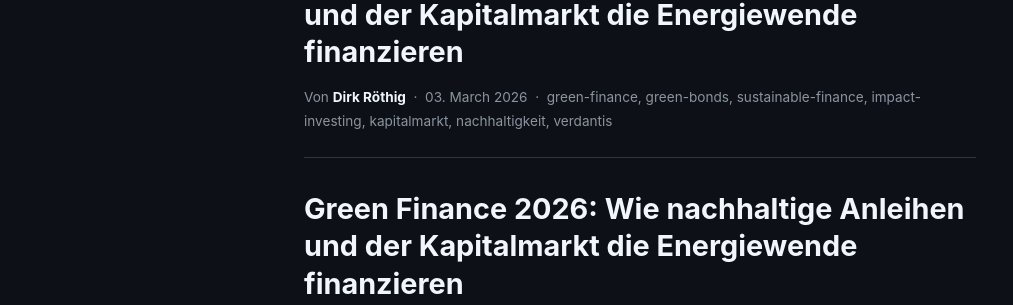
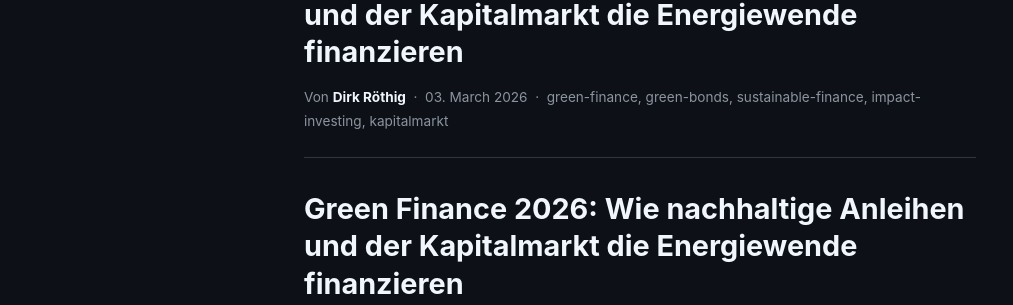
Before and after one commit to GaudianVivere/GaudianVivere.github.io, a Jekyll site: the page built from _posts/2026-03-03-artikel-30-de.md, in a window 1280 px wide and 900 px high. Shown: the part 134-439 px from the top of the window, without its empty margins (0-1013 px from the left). Built offline with Jekyll 4.4.1, drawn with Linux system fonts in a browser that asks for light colours; some of the changed lines change nothing that is shown; some of the changed text lies outside the part shown.

Commit message:
Update 2026-03-03-artikel-30-de.md

```diff
--- a/_posts/2026-03-03-artikel-30-de.md
+++ b/_posts/2026-03-03-artikel-30-de.md
@@ -1,13 +1,8 @@
 ---
-layout: post
 title: "Green Finance 2026: Wie nachhaltige Anleihen und der Kapitalmarkt die Energiewende finanzieren"
-date: 2026-03-03
-categories: [nachhaltigkeit]
-tags: ["green-finance", "green-bonds", "sustainable-finance", "impact-investing", "kapitalmarkt", "nachhaltigkeit", "verdantis"]
-author: "Dirk Röthig, CEO, VERDANTIS Impact Capital"
-lang: de
-published: true
 description: "Der Markt für grüne Anleihen überstieg 2024 die Marke von 600 Milliarden Euro. Dirk Röthig erklärt, wie VERDANTIS Green Finance nutzt, um Impact-Investments zu skalieren."
+tags: [green-finance, green-bonds, sustainable-finance, impact-investing, kapitalmarkt]
+series: Sustainable Finance
 ---
 
 # Green Finance 2026: Wie nachhaltige Anleihen und der Kapitalmarkt die Energiewende finanzieren
```
